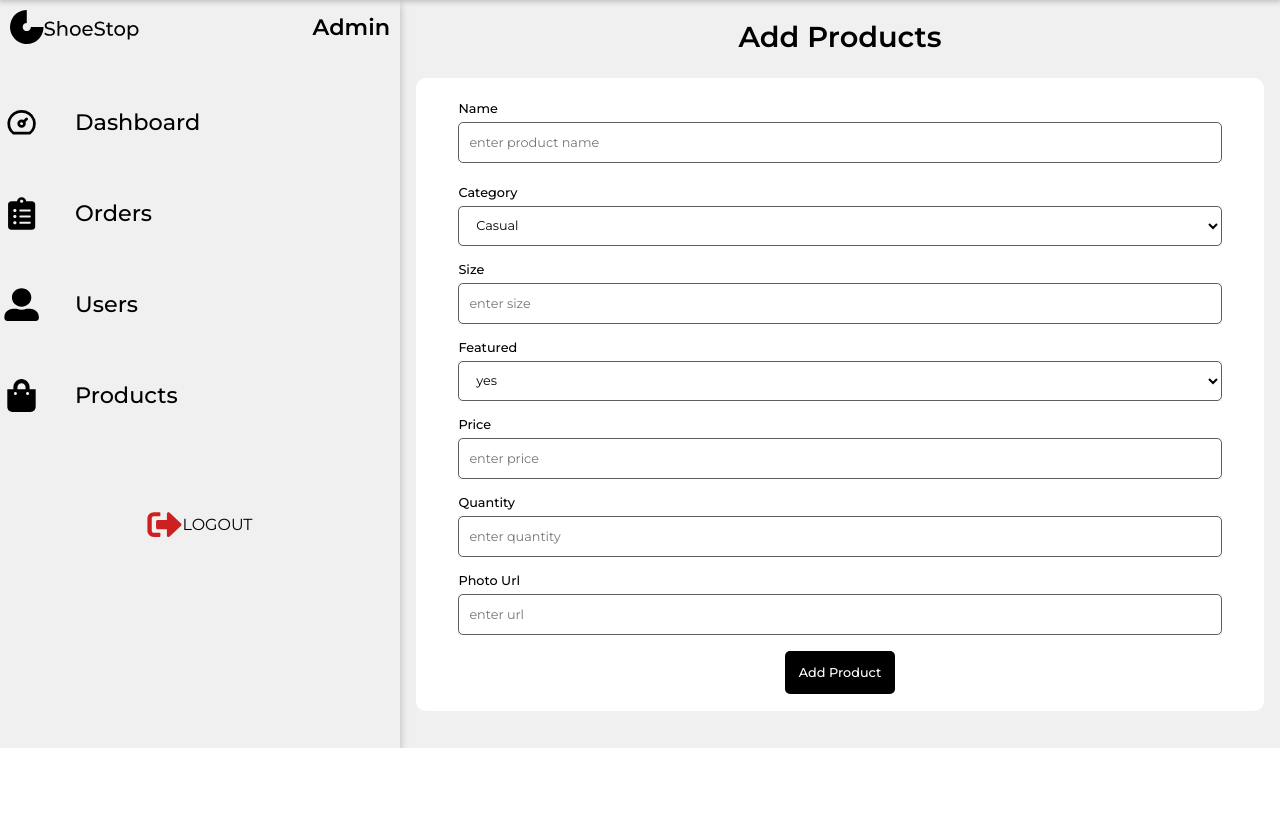
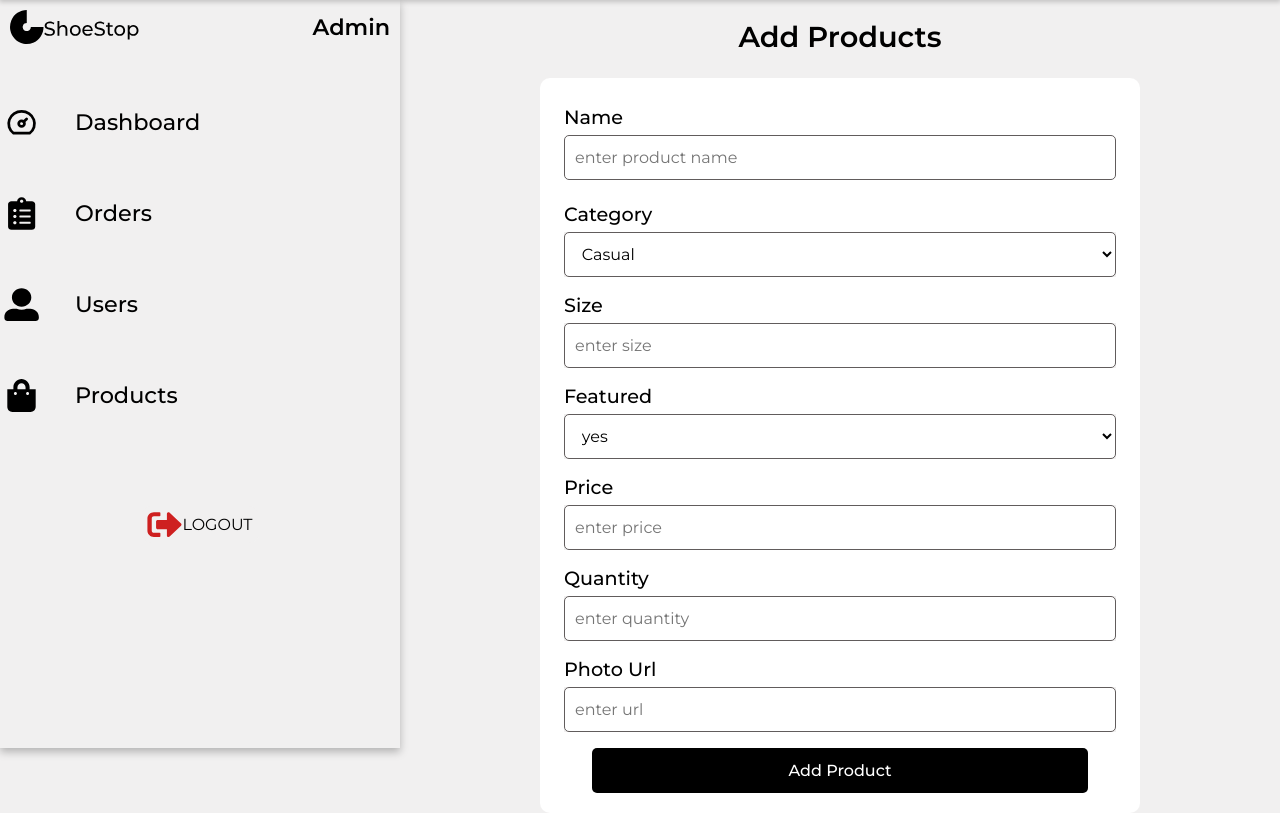
Before and after one commit to sakshi-beep/ShoeStop, a PHP site: page /admin/screens/addProduct.php in a window 1280 px wide. Shown: the part 59-872 px from the top of the page. Before the commit the page ends 807 px from the top, so only its background shows below. Run offline with PHP 8.4, Linux system fonts and the light colour scheme.

Commit message:
add product form for desktop view

```diff
--- a/admin/css/addProduct.css
+++ b/admin/css/addProduct.css
@@ -35,9 +35,11 @@
   display: flex;
   justify-content: center;
   width: 100%;
+  align-self:center;
+  max-width:500px;
   align-items: center;
   background-color: white;
-  padding:2% 5%;
+  padding:1rem 1rem;
   border-radius: 10px;
 }
 
@@ -47,16 +49,16 @@
   gap:1rem;
   justify-content: center;
   width: 100%;
+  flex-direction:column;
   background-color:inherit;
 }
 
 .input-container {
   background-color: white;
-  margin: 0 auto;
   padding: 6px 0px;
-  width: 100%;
-  /* min-width: 320px; */
+  flex:1;
   display: flex;
+  align-items: flex-start;
   flex-direction: column;
 }
 
@@ -82,12 +84,10 @@
 #name-input {
   background-color: white;
   height: 41px;
-  width: 100%;
   border-radius: 5px;
   border: 1px solid #615c5c;
   padding-left: 10px;
   padding-right: 25px;
-  margin: 0 auto;
   font-size: 0.8em;
   font-weight: 300;
 }
@@ -135,4 +135,70 @@ option{
   padding:1.1em 1.1em;
   border-radius: 5px;
   cursor:pointer;
+  width:95%;
+align-self:center;
 }
+
+@media(min-width:768px){
+
+#add-products{
+  align-self: center;
+  max-width:600px;
+  padding:1.3rem 1.5rem;
+}
+
+.add-products-form {
+  max-width:40rem;
+  gap:1rem;
+}
+
+
+.input-labels {
+  font-size: 1.2em;
+}
+
+.form-inputs{
+  height: 45px;
+  font-size: 1em;
+}
+
+#name-input {
+  height: 45px;
+  font-size: 1em;
+}
+.category-select{
+  display:flex;
+  background-color: white;
+  justify-content: space-between;
+  flex-direction:column;
+  gap:1rem;
+
+}
+
+.two-input-container{
+display: flex;
+flex:1;
+flex-direction: column;
+justify-content: center;
+}
+
+
+select{
+  font-size: 1em;
+  height:45px
+}
+
+option{
+  background-color: white;
+  color: black;
+  font-size: 0.8rem;
+}
+
+#btn-submit{
+  align-self:center;
+  font-size: 1rem;
+  padding:0.8em 0.6em;
+  width:90%
+}
+
+}
```
